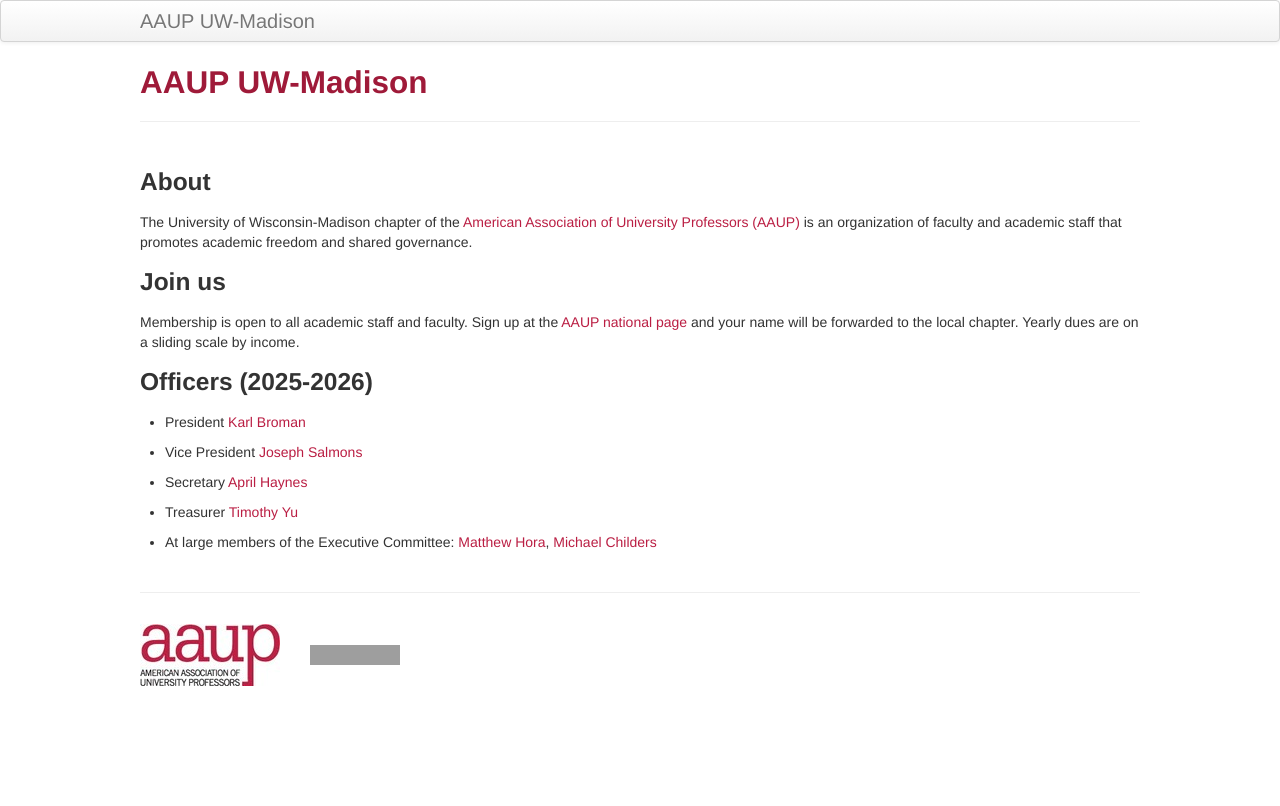
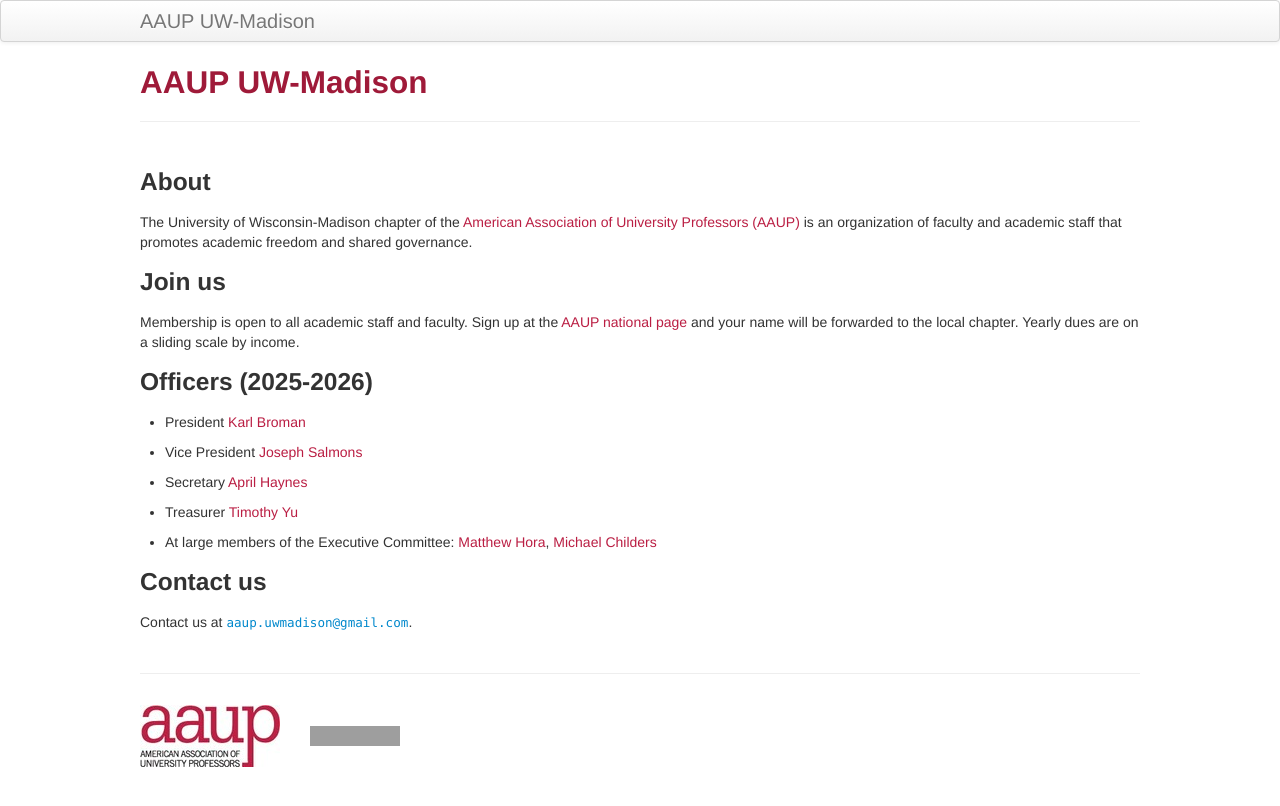
Before and after one commit to aaupmadison/aaupmadison.github.io, a Jekyll site: the page built from index.md, in a window 1280 px wide. Shown: the top 806 px of the page. Built offline with Jekyll 4.4.1, drawn with Linux system fonts in a browser that asks for light colours; grey boxes are pictures that could not be loaded.

Commit message:
Add "contact us" on front page

```diff
--- a/index.md
+++ b/index.md
@@ -29,3 +29,8 @@ on a sliding scale by income.
 
 - At large members of the Executive Committee: [Matthew Hora](https://eps.education.wisc.edu/fac-staff/hora-matthew/),
 [Michael Childers](https://schoolforworkers.wisc.edu/michael-childers/)
+
+### Contact us
+
+Contact us at
+[`aaup.uwmadison@gmail.com`](mailto:aaup.uwmadison@gmail.com).
```
